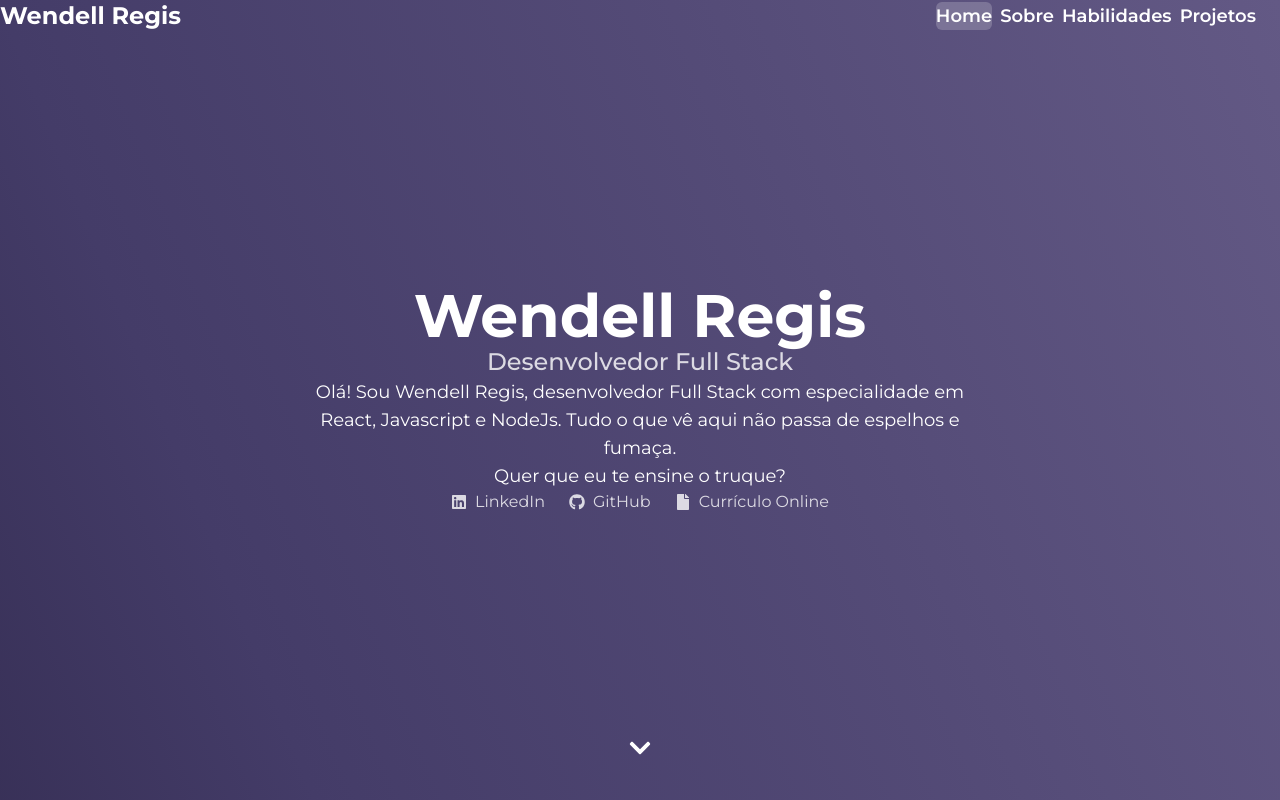
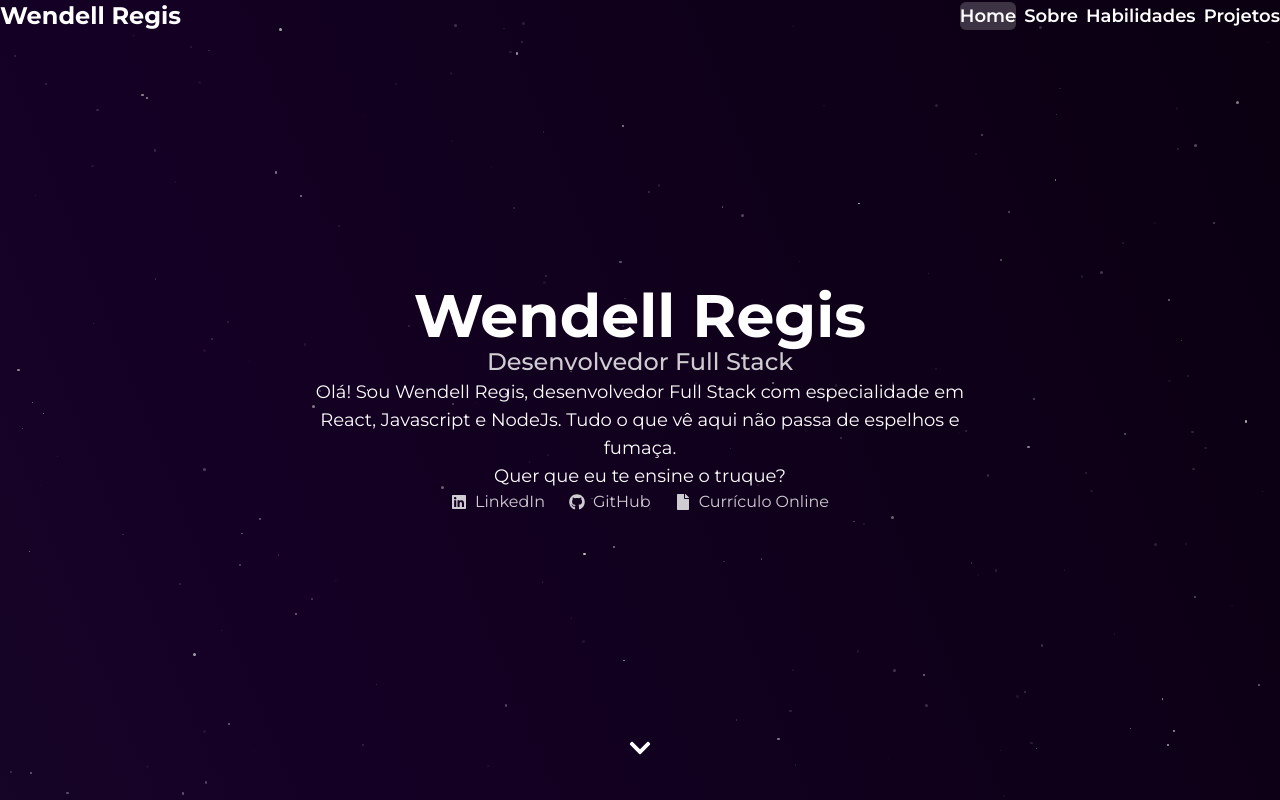
Before and after one commit to ven-del/portifolio, a React (Vite) app: page / in a window 1280 px wide. Shown: the top 800 px of the page. Built offline with nearby package versions, Linux system fonts and the light colour scheme.

Commit message:
Remoção do seletor de temas e add de tema único
Removidas as dependências do ThemeContext e ThemeSelector, adicionado um tema único ao site e aplicadas as alterações necessárias nos componentes que utilizavam os dois componentes desutilizados.

```diff
--- a/src/App.tsx
+++ b/src/App.tsx
@@ -1,5 +1,4 @@
 import Navbar from "./components/Navbar";
-import { ThemeProvider } from "./context/ThemeContext";
 import "./css/App.css";
 import AboutSection from "./sections/AboutSection";
 import HomeSection from "./sections/HomeSection";
@@ -12,12 +11,11 @@ function App() {
   useSectionObserver();
   return (
     <>
-      <div className=" text-white p-4">
-        <ThemeProvider>
+      <div className="text-white p-4">
         <div className="min-h-screen flex flex-col">
           <Navbar />
           <StarField starCount={200} />
-            <main className="bg-cosmic galaxy-effect">
+          <main className="">
             <HomeSection />
             <AboutSection />
             <SkillsSection />
@@ -28,7 +26,6 @@ function App() {
             <p className="text-sm mt-2">Acelerado com Amazon Q</p>
           </footer>
         </div>
-        </ThemeProvider>
       </div>
     </>
   );
--- a/src/components/Navbar.tsx
+++ b/src/components/Navbar.tsx
@@ -1,7 +1,6 @@
 import { useState, useEffect } from 'react';
 import { Link } from 'react-scroll';
 import { FaBars, FaTimes } from 'react-icons/fa';
-import ThemeSelector from './ThemeSelector';
 
 const Navbar = () => {
   const [isMenuOpen, setIsMenuOpen] = useState(false);
@@ -53,8 +52,6 @@ const Navbar = () => {
             <NavLink to="skills" label="Habilidades" closeMenu={closeMenu} />
             <NavLink to="projects" label="Projetos" closeMenu={closeMenu} />
           </div>
-
-          <ThemeSelector />
         </div>
 
         {/* Mobile Menu Button */}
@@ -70,15 +67,11 @@ const Navbar = () => {
       {/* Mobile Navigation */}
       {isMenuOpen && (
         <div className="md:hidden absolute top-full left-0 w-full bg-black/90 backdrop-blur-md py-4 shadow-lg animate-fade-in">
-          <div className="container bg-(--primary-light)/50 mx-auto px-4 flex flex-col gap-4">
+          <div className="container mx-auto px-4 flex flex-col gap-4">
             <NavLink to="home" label="Home" closeMenu={closeMenu} />
             <NavLink to="about" label="Sobre" closeMenu={closeMenu} />
             <NavLink to="skills" label="Habilidades" closeMenu={closeMenu} />
             <NavLink to="projects" label="Projetos" closeMenu={closeMenu} />
-
-            <div className="pt-4 border-t border-white/20">
-              <ThemeSelector />
-            </div>
           </div>
         </div>
       )}
--- a/src/css/index.css
+++ b/src/css/index.css
@@ -25,13 +25,30 @@
   }
 
   body {
-    @apply bg-gradient-to-tr from-(--primary-dark) via-(--primary) to-(--primary-light) text-white min-h-screen flex flex-col;
+    @apply text-white min-h-screen flex flex-col;
+    background: linear-gradient(to right top, var(--primary-dark), var(--cosmic-dark), var(--cosmic-darkest));
+  }
+
+  section {
+    @apply opacity-0 translate-y-5 transition-all duration-800 ease-in-out relative min-h-screen w-full flex flex-col justify-center items-center;
+  }
+
+  section.visible {
+    @apply opacity-100 translate-y-0;
+  }
+
+  section.active-section {
+    @apply z-10;
+  }
+
+  section.exiting {
+    @apply opacity-0 -translate-y-5;
   }
 }
 
 @layer components {
   .section-container {
-    @apply min-h-screen flex flex-col justify-center items-center px-4 md:px-8 lg:px-16 py-20;
+    @apply h-screen flex flex-col justify-center items-center px-4 md:px-8 lg:px-16 overflow-hidden;
   }
 
   .section-title {
@@ -81,4 +98,39 @@
   .btn-outline {
     @apply border border-white/30 hover:bg-white/10;
   }
+
+  .bg-cosmic {
+    @apply relative;
+    background: var(--cosmic-darkest);
+    background: linear-gradient(135deg, var(--cosmic-darkest) 0%, var(--cosmic-dark) 50%, var(--cosmic-medium) 100%);
+  }
+
+  .galaxy-effect {
+    @apply relative overflow-hidden;
+  }
+
+  .galaxy-effect::before {
+    content: '';
+    @apply absolute inset-0 opacity-30;
+    background-image: radial-gradient(var(--cosmic-light) 1px, transparent 1px);
+    background-size: 50px 50px;
+  }
+
+  .star {
+    @apply absolute bg-white rounded-full z-[1];
+  }
+
+  .star-twinkle {
+    animation: twinkle var(--duration) ease-in-out infinite;
+    opacity: var(--min-opacity);
+  }
+
+  @keyframes twinkle {
+    0%, 100% {
+      opacity: var(--min-opacity);
+    }
+    50% {
+      opacity: var(--max-opacity);
+    }
+  }
 }
--- a/src/sections/AboutSection.tsx
+++ b/src/sections/AboutSection.tsx
@@ -1,10 +1,6 @@
 import { motion } from 'framer-motion';
-import { useTheme } from '../context/ThemeContext';
 
 const AboutSection = () => {
-  const { getThemeClasses } = useTheme();
-  const { secondaryClass } = getThemeClasses();
-
   return (
     <section id="about" className="section-container bg-black/30">
       <div className="container mx-auto">
@@ -52,7 +48,7 @@ const AboutSection = () => {
                 alt="Wendell Regis"
                 className="w-full h-full object-cover"
               />
-              <div className={`absolute bottom-0 left-0 right-0 h-1/4 ${secondaryClass} opacity-60`}></div>
+              <div className="absolute bottom-0 left-0 right-0 h-1/4 bg-[var(--primary-light)] opacity-60"></div>
             </div>
           </motion.div>
         </div>
--- a/src/sections/HomeSection.tsx
+++ b/src/sections/HomeSection.tsx
@@ -3,14 +3,10 @@ import { Link } from 'react-scroll';
 import { FaChevronDown } from 'react-icons/fa';
 import SocialLinks from '../components/SocialLinks';
 import { socialLinks } from '../data';
-import { useTheme } from '../context/ThemeContext';
 
 const HomeSection = () => {
-  const { getThemeClasses } = useTheme();
-  const { gradientClass } = getThemeClasses();
-
   return (
-    <section id="home" className={`section-container ${gradientClass}`}>
+    <section id="home" className="section-container ">
       <div className="container mx-auto flex flex-col items-center justify-center text-center">
         <motion.div
           initial={{ opacity: 0, y: -20 }}
```
Lines whose indentation alone changed are shown as unchanged.
